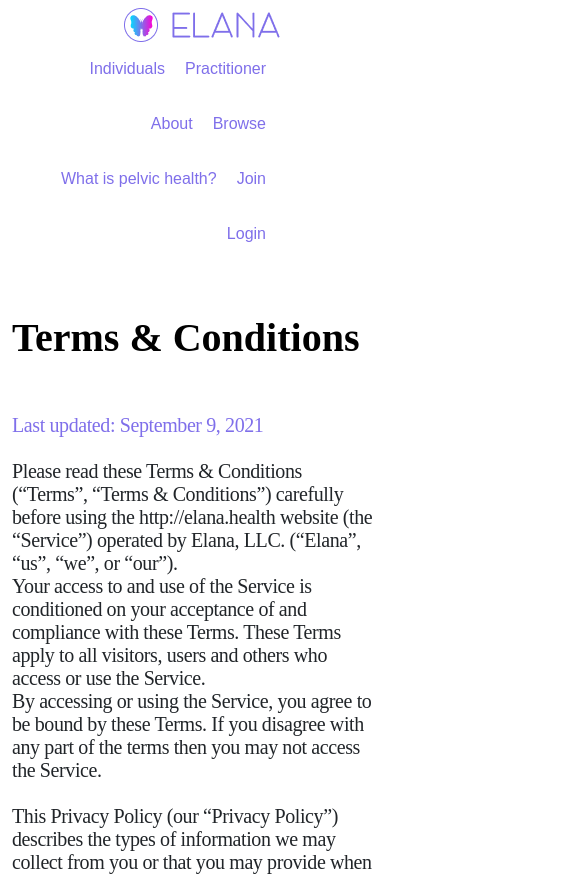
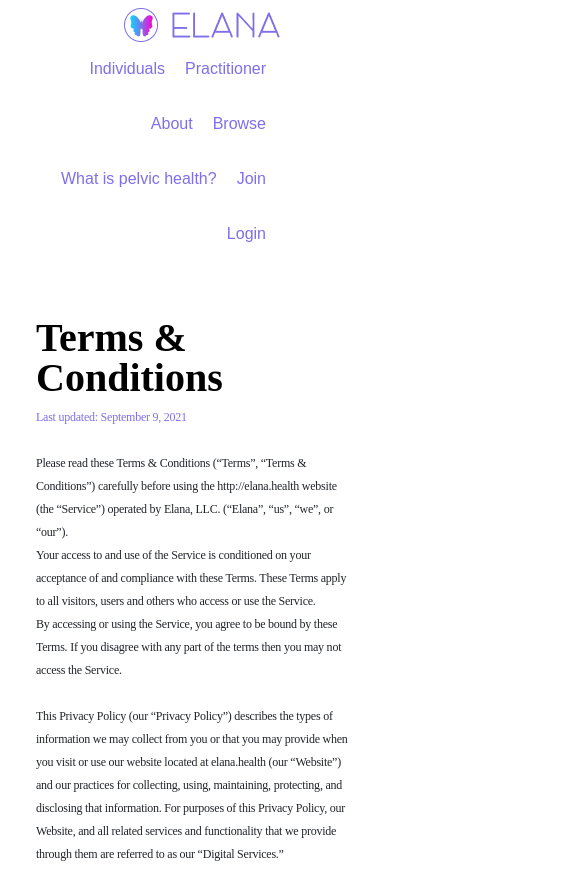
Before and after one commit to MVP-Marketplace/elana-new, a React (Create React App) app in the folder frontend/: page /terms in a window 390 px wide. Shown: the top 876 px of the page, 585 px wide, since content can reach past the window. Built offline with nearby package versions, Linux system fonts and the light colour scheme; a web font is replaced by a local one.

Commit message:
added responsive css to terms and conditions page

```diff
--- a/frontend/src/pages/Others/PrivacyPolicy.jsx
+++ b/frontend/src/pages/Others/PrivacyPolicy.jsx
@@ -9,7 +9,7 @@ export const PrivacyPolicy = () => {
             <br></br>
             <br></br>
             <p>
-                Last updated: September 3, 2021
+                <span className="smallprnt">Last updated: September 3, 2021</span>
                 <br></br>
                 <br></br>
                 Elana, Inc. (“Elana”, “us”, “we”, or “our”) operates the http://elana.health website (the “Service”).<br />
--- a/frontend/src/pages/Others/Terms.jsx
+++ b/frontend/src/pages/Others/Terms.jsx
@@ -4,8 +4,8 @@ import './terms.css';
 export const Terms = () => {
 	return (
 
-			<div className="container pt-5">
-				<h2>Terms & Conditions</h2>
+			<div className="container row pt-5">
+				<div className="col-sm "><h2 className="titlesconditions">Terms & Conditions</h2></div>
 				<br></br>
 				<br></br>
 
@@ -65,6 +65,7 @@ export const Terms = () => {
 					<h5>SERVICE DESCRIPTION</h5>
 					<br />
 					<br />
+					<div className="servicedescription">
 					The service provides individuals (“Members”) accessing it with general educational information on a variety of health and wellness related
 					topics (“Content”), personalized matches to women’s health specialists (“Providers”), access to book appointments with Providers, and the
 					ability to track symptoms depending on Member’s subscription plan. The service contains sections that are only available to registered
@@ -73,6 +74,7 @@ export const Terms = () => {
 					practicing independently of the service with a range of credentials. We do not practice medicine or any other licensed profession, and do
 					not interfere with the practice of medicine or any other licensed or not-licensed profession by Providers, each of whom is responsible for his
 					or her services and compliance with the requirements applicable to his or her profession and license.
+					</div>
 					<br></br>
 					<br />
 					<h5>PRIVACY</h5>
--- a/frontend/src/pages/Others/policy.css
+++ b/frontend/src/pages/Others/policy.css
@@ -39,3 +39,8 @@ h2 {
     letter-spacing: -0.02em;
 
 }
+
+.smallprnt{
+    color: #7F6FEA;
+
+}
--- a/frontend/src/pages/Others/terms.css
+++ b/frontend/src/pages/Others/terms.css
@@ -5,13 +5,10 @@
   background: #F2F2F2;
 box-shadow: 25px 25px 40px rgba(0, 0, 0, 0.25);
 } */
-/* .container {
-  position: absolute;
-  width: 1216px;
-  height: 4406px;
-  left: 112px;
-  top: 166px;
-} */
+.container {
+  margin-top: 50px;
+  justify-content: center;
+}
 h2 {
   font-family: "Abhaya Libre", serif;
   font-style: regular;
@@ -74,7 +71,6 @@ h5 {
 }
 
 .smalldisclaimer {
-
   width: 716px;
   height: 38px;
   margin-top: 89px;
@@ -84,7 +80,7 @@ h5 {
 
   /* Karla/Regular/P - 16 */
 
-    font-family: 'Karla';
+  font-family: "Karla";
   font-style: normal;
   font-weight: 400;
   font-size: 16px;
@@ -92,3 +88,46 @@ h5 {
   text-align: center;
   letter-spacing: -0.02em;
 }
+
+.titlesconditions {
+  font-size: 40px;
+}
+@media only screen and (max-width: 500px) {
+  h5 {
+    font-size: 15px;
+  }
+}
+
+@media only screen and (max-width: 500px) {
+  .servicedescription {
+    font-size: 20px;
+  }
+}
+
+@media only screen and (max-width: 500px) {
+  .sect1 {
+    font-size: 12px;
+  }
+}
+
+@media only screen and (max-width: 500px) {
+  .sect2 {
+    font-size: 12px;
+  }
+}
+
+@media only screen and (max-width: 500px) {
+  .smalldisclaimer {
+    font-size: 12px;
+    margin-right: 220px;
+  }
+}
+
+@media only screen and (max-width: 500px) {
+  .container {
+    margin: auto;
+
+    left: 28px;
+    top: 104px;
+  }
+}
```
Lines whose indentation alone changed are shown as unchanged.
